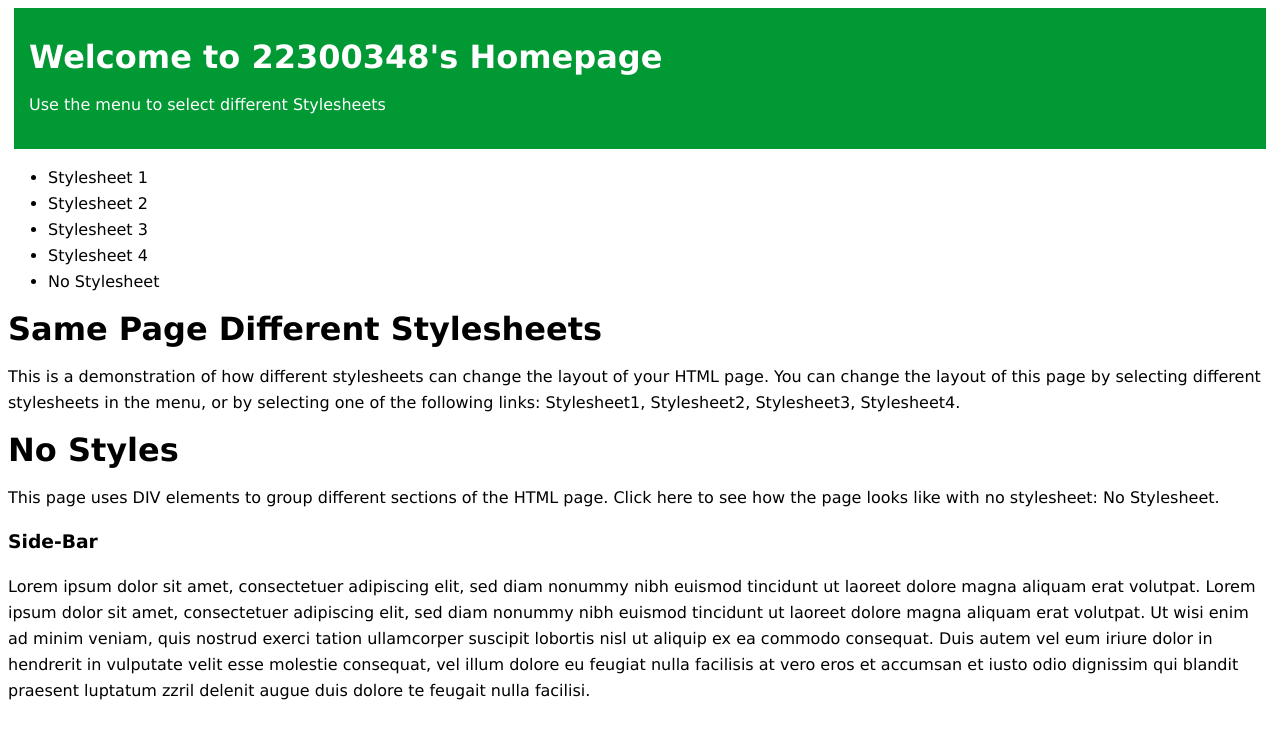
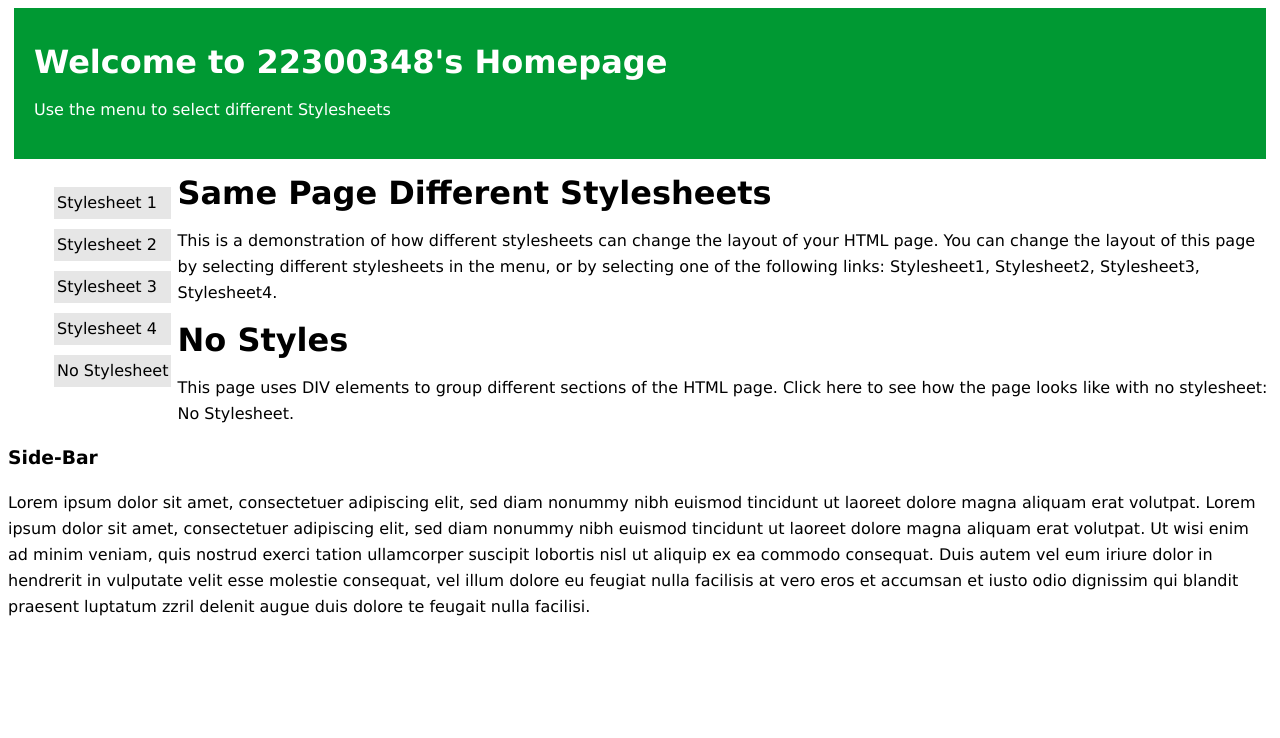
Before and after one commit to 2024OSS/1-draft3ris, a plain HTML site: page style1.html in a window 1280 px wide. Drawn offline with Linux system fonts and the light colour scheme.

Commit message:
progress

```diff
--- a/style1.html
+++ b/style1.html
@@ -14,7 +14,17 @@
     .topbar{
         background: #009933;
         color: white;
-        padding: 15px;
+        padding: 20px;
+    }
+    .menubar{
+        float:left;
+    }
+    .item{
+        background:#e6e6e6;
+        border-color:#808080;
+        margin-bottom:10px;
+        list-style: none;
+        padding:3px;
     }
 </style>
 <head>
@@ -33,7 +43,13 @@
     </div>
     <div class="bottom">
         <div class="menubar">
-
+            <ul>
+                <li class="item">Stylesheet 1</li>
+                <li class="item">Stylesheet 2</li>
+                <li class="item">Stylesheet 3</li>
+                <li class="item">Stylesheet 4</li>
+                <li class="item">No Stylesheet</li>
+            </ul>
         </div>
         <div class="content">
 
@@ -45,15 +61,6 @@
 
         </div>
     </div>
-    <p>
-        <ul>
-            <li class="item">Stylesheet 1</li>
-            <li class="item">Stylesheet 2</li>
-            <li class="item">Stylesheet 3</li>
-            <li class="item">Stylesheet 4</li>
-            <li class="item">No Stylesheet</li>
-        </ul>
-    </p>
     <h1>Same Page Different Stylesheets</h1>
     <p>
         This is a demonstration of how different stylesheets can change the layout of your HTML page. You can change the layout of this page by selecting different stylesheets in the menu, or by selecting one of the following links:
```
